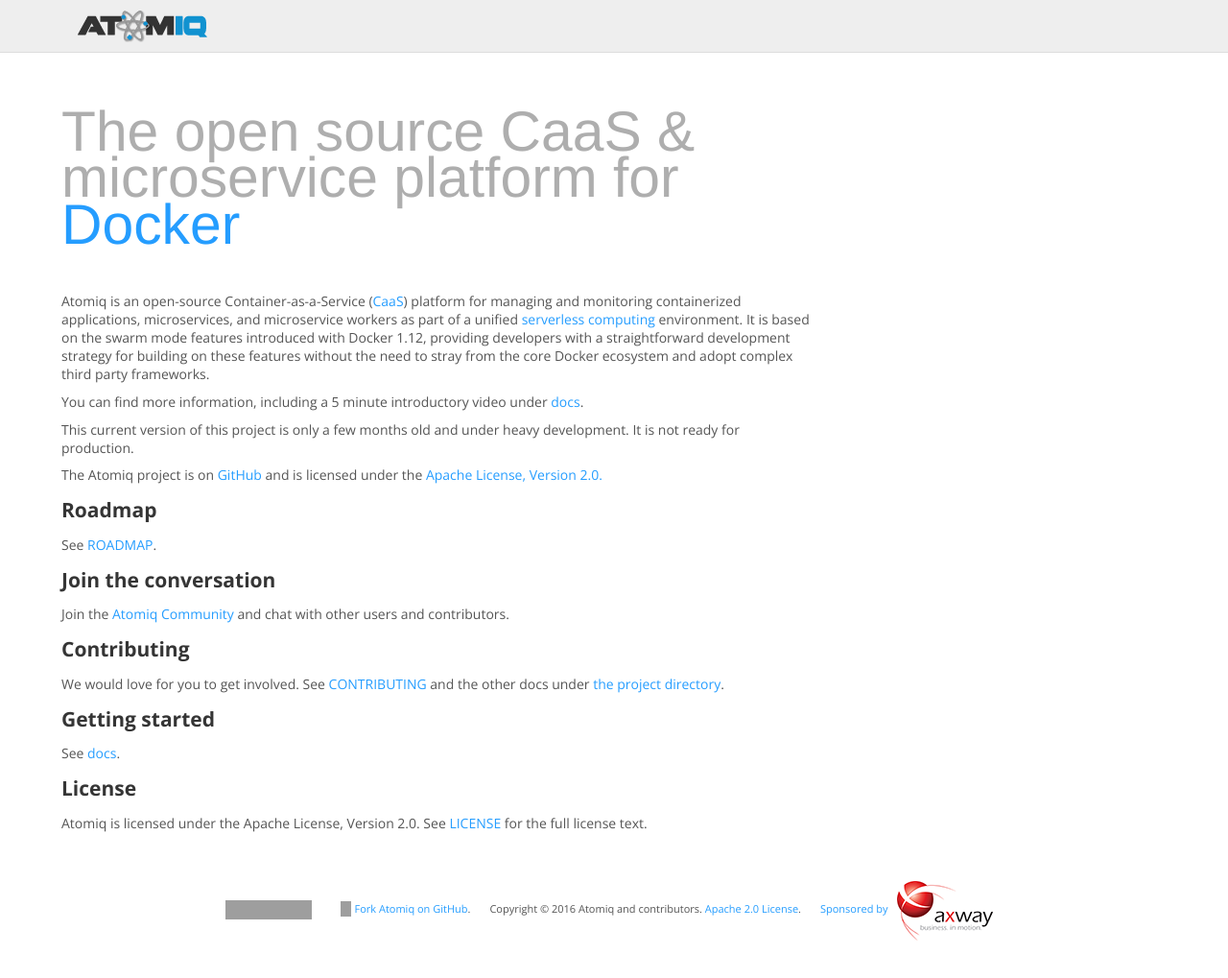
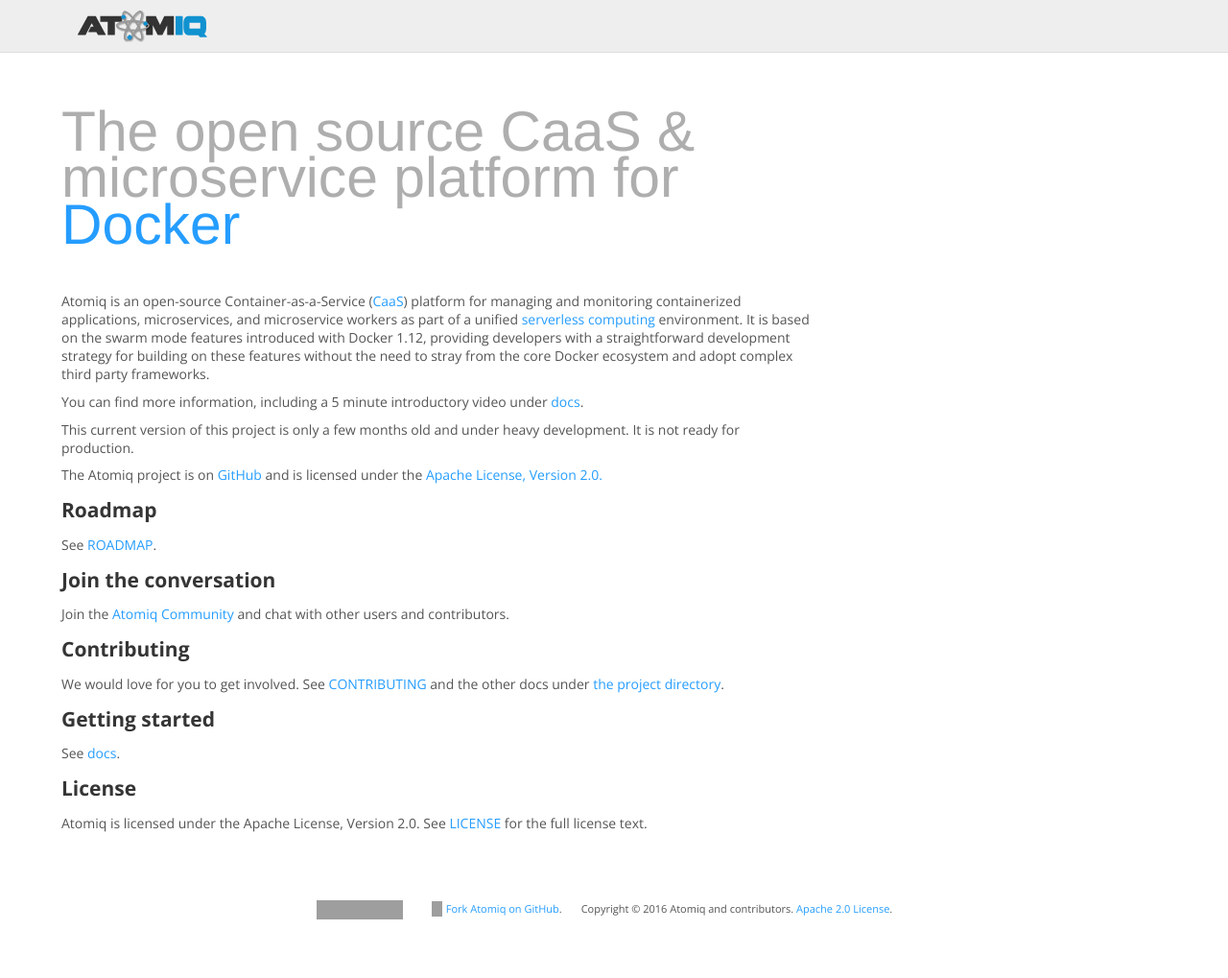
Before and after one commit to atomiqio/atomiqio.github.io, a Jekyll site: the page built from index.md, in a window 1280 px wide and 1038 px high. Shown: the top 1019 px of the window at 96% size. Built offline with Jekyll 4.4.1, drawn with Linux system fonts in a browser that asks for light colours; nearby versions of some CDN libraries; grey boxes are pictures that could not be loaded.

Commit message:
removing sponsor logo until approved

```diff
--- a/_includes/footer/footer-en.html
+++ b/_includes/footer/footer-en.html
@@ -27,6 +27,5 @@
         <div id="fork"><a href="https://github.com/appcelerator/amp">Fork Atomiq on GitHub</a>.
         </div>
 	<div>Copyright &copy; 2016 Atomiq and contributors. <a href="https://github.com/appcelerator/amp/blob/master/LICENSE">Apache 2.0 License</a>.</div>
-        <div><a href="http://axway.com"><span style="vertical-align:top">Sponsored by</span><img alt="Axway" src="/images/logo/axway-logo.png" style="height:62px;position:relative;top:-20px;left:10px;"></a></div>
     </div>
 </footer>
```
